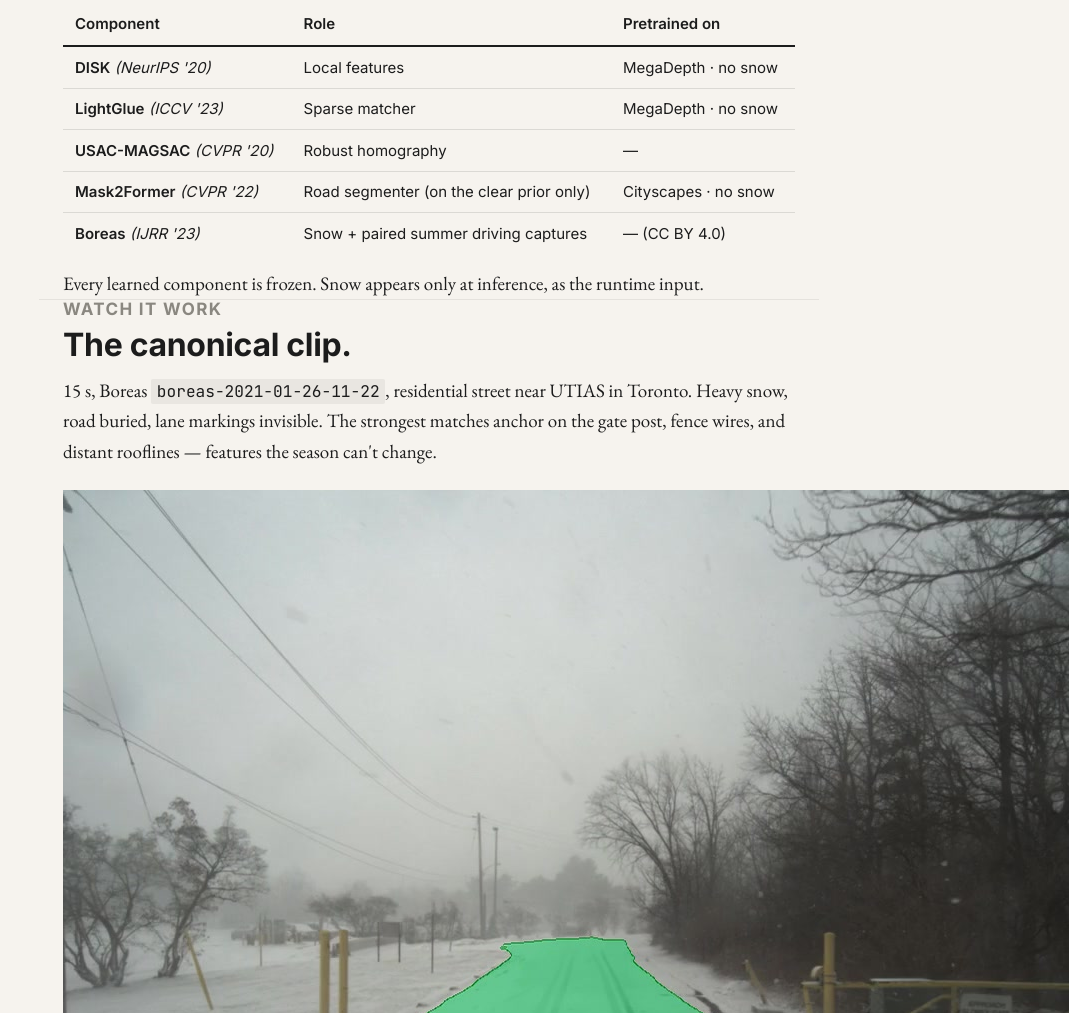
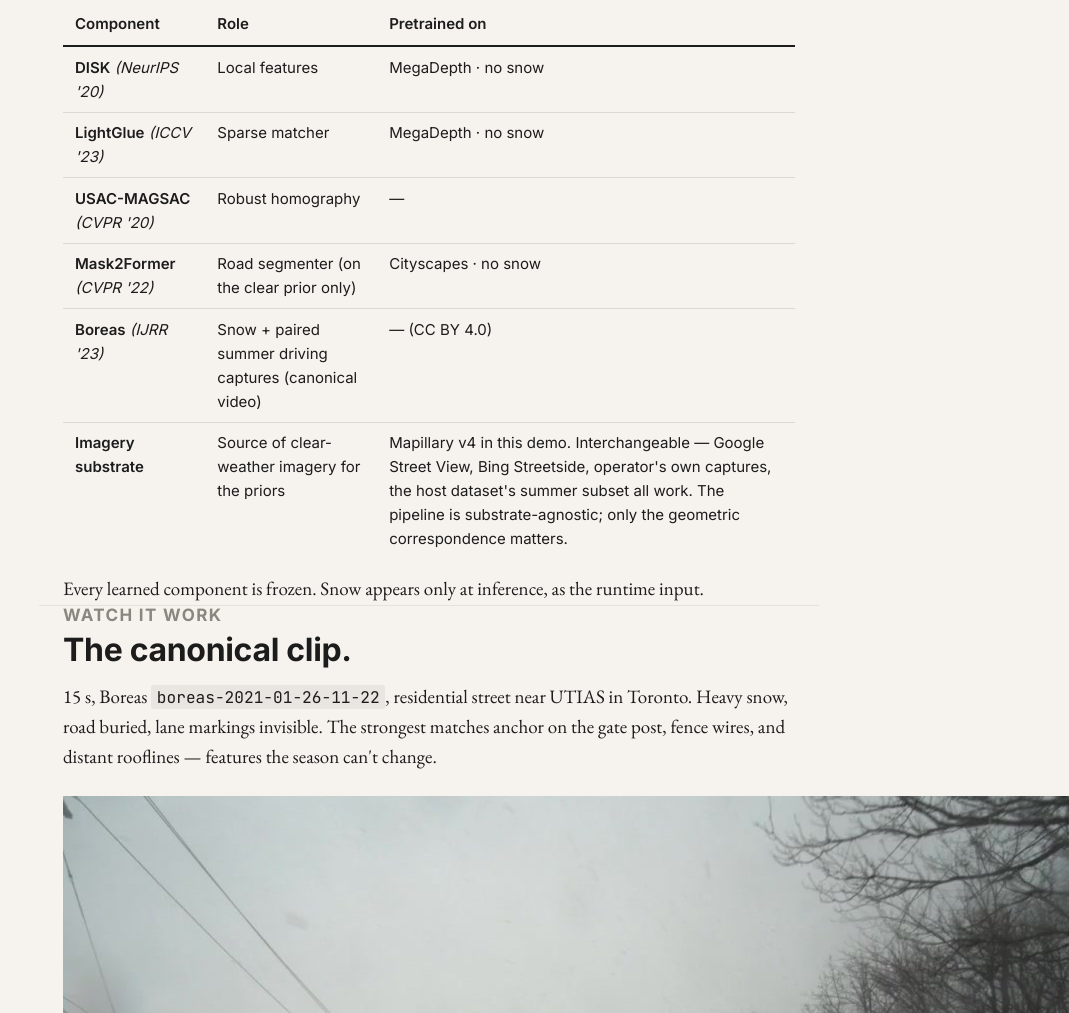
Before and after one commit to aturner22/snowseer, a plain HTML site: page docs/index.html in a window 1280 px wide. Shown: the part 2499-3512 px from the top of the page, without its empty margins (211-1280 px from the left). Drawn offline with nearby package versions, Linux system fonts and the light colour scheme.

Commit message:
docs: reframe Mapillary as one substrate, not the principle
User: "the pipeline is not about Mapillary. It's a concept of transfer
learning through environmental invariants. We are demonstrating this
on a snowplough scenario. We use SOME mapillary data to help
demonstrate this. We could also have used google street view or many
other sources. I think you are bottlenecking on Mapillary when we
search for new data."

Right. The load-bearing piece is the geometric correspondence (matching
constants → homography → warp). The clear-weather imagery substrate is
swappable: Mapillary is one option, Google Street View / Bing
Streetside / operator's own captures / the host dataset's summer subset
are all equally valid. The substrate doesn't change the principle.

Updates:

- **README architecture table**: Boreas annotated as "canonical video
  demo"; Mapillary v4 row reframed as "one example of an open imagery
  substrate. Any geo-tagged clear-weather imagery would work — Google
  Street View, Bing Streetside, the operator's own captures."
- **writeup.md "Six steps"**: step 2 now says "the substrate is
  interchangeable" + names alternatives explicitly. The Architecture
  paragraph likewise: Mapillary in the static-stills precursor is "an
  example of an open contributor-imagery substrate"; in production the
  choice is open.
- **docs/index.html architecture table**: Boreas annotated; new
  "Imagery substrate" row makes the substrate-agnostic point first-
  class.

Going forward (mental model for me):
- Search for snow scenes widens beyond Mapillary winter sequences:
  ACDC, MUSES, BDD100K, nuScenes, Argoverse 2, DENSE, 4Seasons, public
  dashcam, government traffic cams, manufacturer test data.
- Search for clear-weather priors widens beyond Mapillary closeto:
  Google Street View, Bing Streetside, operator's own captures, the
  source dataset's own clear-weather subset.

Smoke tests 8/8 passing.

Co-Authored-By: Claude Opus 4.7 (1M context) <noreply@anthropic.com>

```diff
--- a/docs/index.html
+++ b/docs/index.html
@@ -79,7 +79,8 @@
       <tr><td><strong>LightGlue</strong> <em>(ICCV '23)</em></td><td>Sparse matcher</td><td>MegaDepth · no snow</td></tr>
       <tr><td><strong>USAC-MAGSAC</strong> <em>(CVPR '20)</em></td><td>Robust homography</td><td>—</td></tr>
       <tr><td><strong>Mask2Former</strong> <em>(CVPR '22)</em></td><td>Road segmenter (on the clear prior only)</td><td>Cityscapes · no snow</td></tr>
-      <tr><td><strong>Boreas</strong> <em>(IJRR '23)</em></td><td>Snow + paired summer driving captures</td><td>— (CC BY 4.0)</td></tr>
+      <tr><td><strong>Boreas</strong> <em>(IJRR '23)</em></td><td>Snow + paired summer driving captures (canonical video)</td><td>— (CC BY 4.0)</td></tr>
+      <tr><td><strong>Imagery substrate</strong></td><td>Source of clear-weather imagery for the priors</td><td>Mapillary v4 in this demo. Interchangeable — Google Street View, Bing Streetside, operator's own captures, the host dataset's summer subset all work. The pipeline is substrate-agnostic; only the geometric correspondence matters.</td></tr>
     </tbody>
   </table>
 
```
Also changed, not shown: 2 other files.
